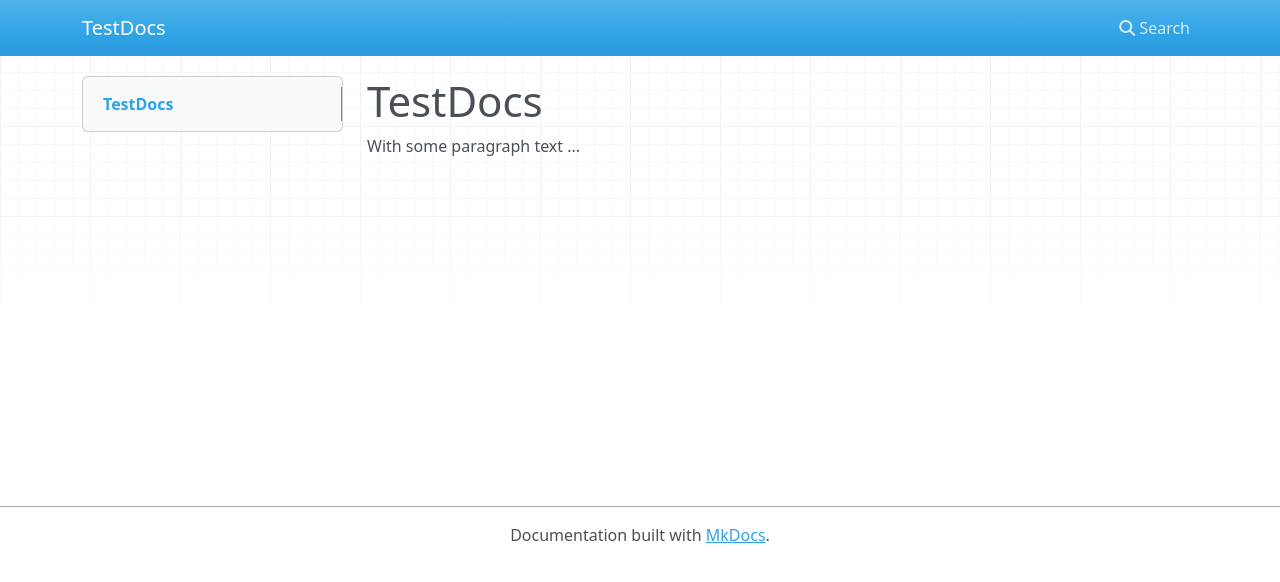
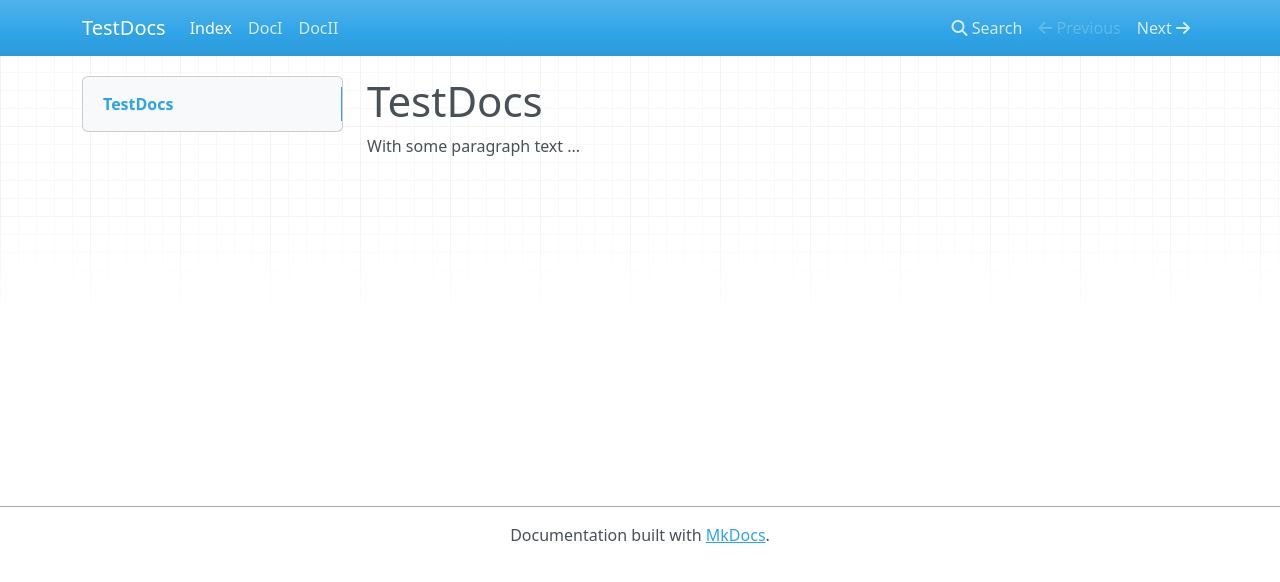
Before and after one commit to dbg0/TestDocs, an MkDocs documentation site: the page built from docs/index.md, in a window 1280 px wide. Shown: the top 582 px of the page. Built offline with MkDocs 1.6.1, drawn with Linux system fonts in a browser that asks for light colours; nearby versions of some CDN libraries; old or Windows-style settings are respelled for this version of MkDocs; part of the change alters nothing that is shown.

Commit message:
Update mkdocs.yml

```diff
--- a/mkdocs.yml
+++ b/mkdocs.yml
@@ -1,3 +1,5 @@
 site_name: TestDocs
 pages:
 - Index: index.md
+- DocI: Doc1.md
+- DocII: Doc2.md
```
